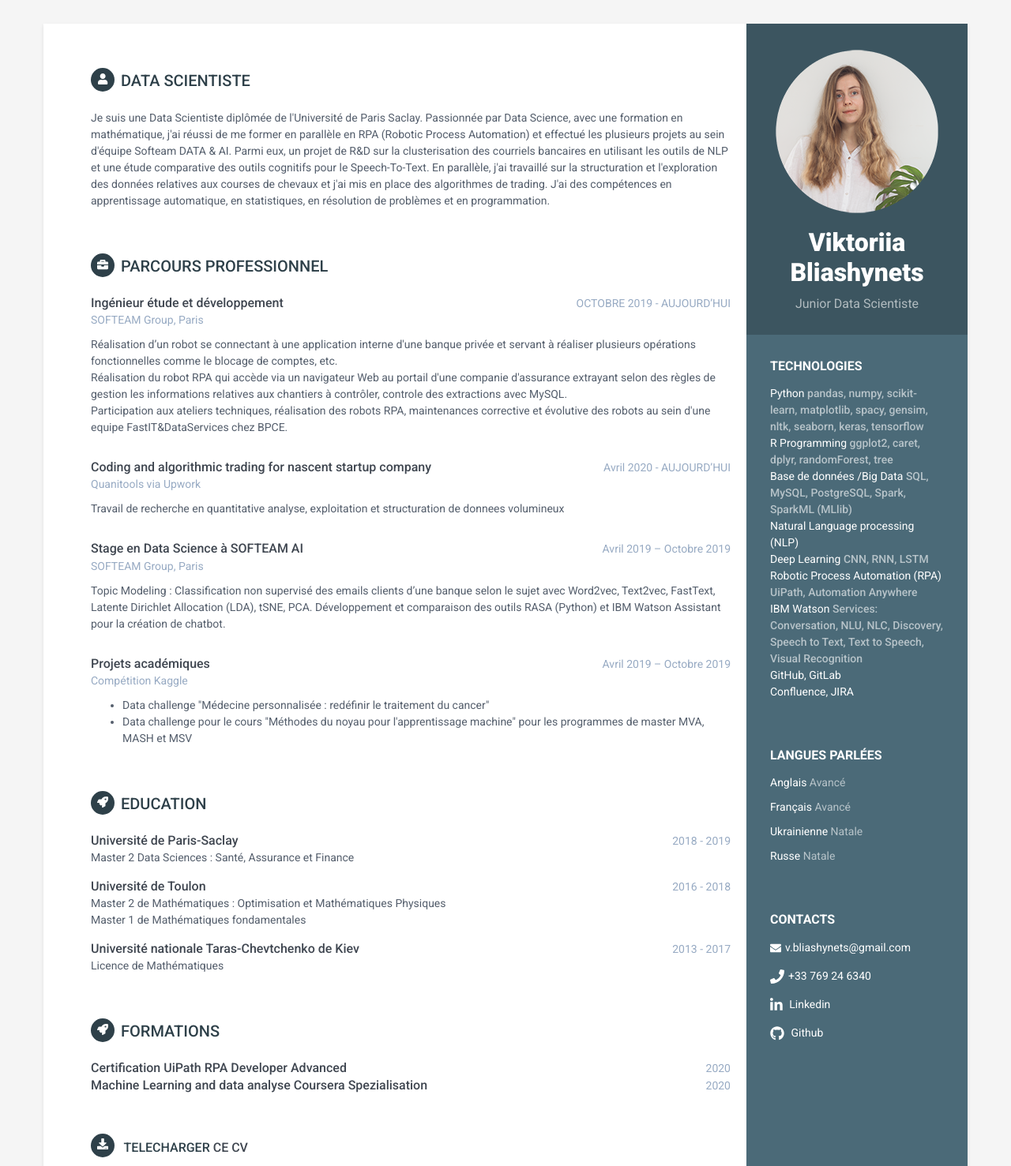
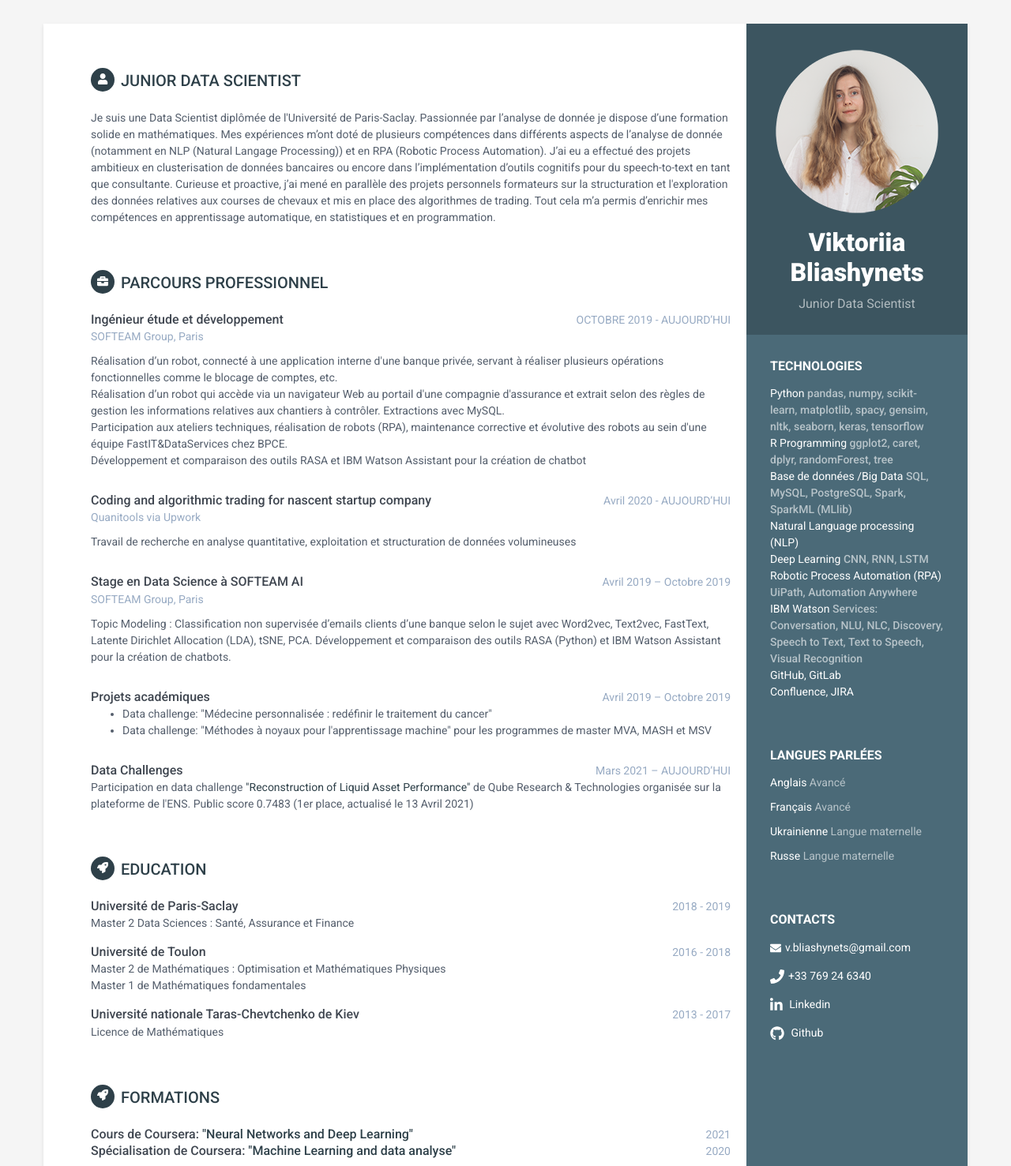
Before and after one commit to NikaChe/CV, a plain HTML site: page index.html in a window 1280 px wide. Shown: the top 1477 px of the page at 79% size. Drawn offline with Linux system fonts and the light colour scheme.

Commit message:
update cv

```diff
--- a/index.html
+++ b/index.html
@@ -26,7 +26,7 @@
             <div class="profile-container">
                 <img class="profile" src="assets/images/profile.png" alt="" />
                 <h1 class="name">Viktoriia Bliashynets</h1>
-                <h3 class="tagline">Junior Data Scientiste</h3>
+                <h3 class="tagline">Junior Data Scientist</h3>
             </div><!--//profile-container-->
             <div class="education-container container-block">
                 <h2 class="container-block-title">Technologies</h2>
@@ -90,13 +90,13 @@
                     <li>
                         <div class="row-opposite">
                             <span class="degree">Ukrainienne</span>
-                            <span class="lang-desc">Natale</span>
+                            <span class="lang-desc">Langue maternelle</span>
                         </div>
                     </li>
                     <li>
                         <div class="row-opposite">
                             <span class="degree">Russe</span>
-                            <span class="lang-desc">Natale</span>
+                            <span class="lang-desc">Langue maternelle</span>
                         </div>
                     </li>
                 </ul>
@@ -107,7 +107,6 @@
                 <ul class="list-unstyled contact-list">
                     <li class="email"><i class="fas fa-envelope"></i><a href="mailto: v.bliashynets@gmail.com">v.bliashynets@gmail.com</a></li>
                     <li class="phone"><i class="fas fa-phone"></i><a href="tel:+33769246340">+33 769 24 6340</a></li>
-                   <!-- <li class="telegram"><i class="fab fa-telegram-plane"></i></i><a href="https://t.me/darynabuzovska" target="_blank">darynabuzovska</a></li> -->
                     <li class="linkedin"><i class="fab fa-linkedin-in"></i><a href="https://www.linkedin.com/in/viktoria-bliashinets/" target="_blank">
                     Linkedin</a></li>
                     <li class="github"><i class="fab fa-github"></i><a href="https://github.com/NikaChe" target="_blank">
@@ -120,12 +119,13 @@
         <div class="main-wrapper">
 
             <section class="section summary-section">
-                <h2 class="section-title"><span class="icon-holder"><i class="fas fa-user"></i></span>DATA SCIENTISTE</h2>
+                <h2 class="section-title"><span class="icon-holder"><i class="fas fa-user"></i></span>JUNIOR DATA SCIENTIST</h2>
                 <div class="summary">
-                    <p>Je suis une Data Scientiste diplômée de l'Université de Paris Saclay.
-                        Passionnée par Data Science, avec une formation en mathématique, j'ai réussi de me former en parallèle en RPA (Robotic Process Automation) et effectué les plusieurs projets au sein d'équipe Softeam DATA & AI.
-                        Parmi eux, un projet de R&D sur la clusterisation des courriels bancaires en utilisant les outils de NLP et une étude comparative des outils cognitifs pour le Speech-To-Text.
-                        En parallèle, j'ai travaillé sur la structuration et l'exploration des données relatives aux courses de chevaux et j'ai mis en place des algorithmes de trading. J'ai des compétences en apprentissage automatique, en statistiques, en résolution de problèmes et en programmation.</p>
+                    <p>Je suis une Data Scientist diplômée de l'Université de Paris-Saclay. Passionnée par l’analyse de donnée je dispose d’une formation solide en mathématiques.
+                        Mes expériences m’ont doté de plusieurs compétences dans différents aspects de l’analyse de donnée (notamment en NLP (Natural Langage Processing)) et en RPA (Robotic Process Automation).
+                        J’ai eu a effectué des projets ambitieux en clusterisation de données bancaires ou encore dans l’implémentation d’outils cognitifs pour du speech-to-text en tant que consultante.
+                        Curieuse et proactive, j’ai mené en parallèle des projets personnels formateurs sur la structuration et l'exploration des données relatives aux courses de chevaux et mis en place des algorithmes de trading.
+                        Tout cela m’a permis d’enrichir mes compétences en apprentissage automatique, en statistiques et en programmation.</p>
                 </div><!--//summary-->
             </section><!--//section-->
 
@@ -142,9 +142,10 @@
                         <div class="company">SOFTEAM Group, Paris</div>
                     </div><!--//meta-->
                     <div class="details">
-                        <p>Réalisation d’un robot se connectant à une application interne d'une banque privée et servant à réaliser plusieurs opérations fonctionnelles comme le blocage de comptes, etc.
-                            <br>Réalisation du robot RPA qui accède via un navigateur Web au portail d'une companie d'assurance extrayant selon des règles de gestion les informations relatives aux chantiers à contrôler, controle des extractions avec MySQL.
-                            <br>Participation aux ateliers techniques, réalisation des robots RPA, maintenances corrective et évolutive des robots au sein d'une equipe FastIT&DataServices chez BPCE.
+                        <p>Réalisation d’un robot, connecté à une application interne d'une banque privée, servant à réaliser plusieurs opérations fonctionnelles comme le blocage de comptes, etc.
+                            <br>Réalisation d’un robot qui accède via un navigateur Web au portail d'une compagnie d'assurance et extrait selon des règles de gestion les informations relatives aux chantiers à contrôler. Extractions avec MySQL.
+                            <br>Participation aux ateliers techniques, réalisation de robots (RPA), maintenance corrective et évolutive des robots au sein d'une équipe FastIT&DataServices chez BPCE.
+                            <br>Développement et comparaison des outils RASA et IBM Watson Assistant pour la création de chatbot
   </p>
                     </div><!--//details-->
                 </div><!--//item-->
@@ -157,7 +158,7 @@
                         <div class="company">Quanitools via Upwork</div>
                     </div><!--//meta-->
                     <div class="details">
-                        <p>Travail de recherche en quantitative analyse, exploitation et structuration de donnees volumineux </p>
+                        <p>Travail de recherche en analyse quantitative, exploitation et structuration de données volumineuses</p>
                     </div><!--//details-->
                 </div><!--//item-->
 
@@ -170,7 +171,7 @@
                         <div class="company">SOFTEAM Group, Paris</div>
                     </div><!--//meta-->
                     <div class="details">
-                        <p>Topic Modeling : Classification non supervisé des emails clients d’une banque selon le sujet avec Word2vec, Text2vec, FastText, Latente Dirichlet Allocation (LDA), tSNE, PCA. Développement et comparaison des outils RASA (Python) et IBM Watson Assistant pour la création de chatbot.
+                        <p>Topic Modeling : Classification non supervisée d’emails clients d’une banque selon le sujet avec Word2vec, Text2vec, FastText, Latente Dirichlet Allocation (LDA), tSNE, PCA. Développement et comparaison des outils RASA (Python) et IBM Watson Assistant pour la création de chatbots.
 </p>
                     </div><!--//details-->
                 </div><!--//item-->
@@ -181,15 +182,30 @@
                             <h3 class="job-title">Projets académiques</h3>
                             <div class="time">Avril 2019 – Octobre 2019</div>
                         </div><!--//upper-row-->
-                        <div class="company">Compétition Kaggle</div>
+                        <!--<div class="company">Compétition Kaggle</div>-->
                     </div><!--//meta-->
                     <div class="details">
                         <ul>
-                            <li>Data challenge "Médecine personnalisée : redéfinir le traitement du cancer"</li>
-                            <li>Data challenge  pour le cours "Méthodes du noyau pour l'apprentissage machine" pour les programmes de master MVA, MASH et MSV</li>
+                            <li>Data challenge: "Médecine personnalisée : redéfinir le traitement du cancer"</li>
+                            <li>Data challenge: "Méthodes à noyaux pour l'apprentissage machine" pour les programmes de master MVA, MASH et MSV</li>
+
                         </ul>
                     </div><!--//details-->
                 </div><!--//item-->
+
+                <div class="item">
+                    <div class="meta">
+                        <div class="upper-row">
+                            <h3 class="job-title"> Data Challenges</h3>
+                            <div class="time">Mars 2021 – AUJOURD’HUI</div>
+                        </div><!--//upper-row-->
+                        <!--<div class="company">Compétition Kaggle</div>-->
+                    </div><!--//meta-->
+                    <div class="details">
+                    Participation en data challenge <a href="https://challengedata.ens.fr/participants/challenges/44/">"Reconstruction of Liquid Asset Performance"</a>  de Qube Research & Technologies organisée sur la plateforme de l'ENS. Public score 0.7483 (1er place, actualisé le 13 Avril 2021)
+                    </div><!--//details-->
+                </div><!--//item-->
+
 
             </section><!--//section-->
 
@@ -237,15 +253,15 @@
                 <div class="item">
                     <div class="meta">
                         <div class="upper-row">
-                            <h3 class="job-title">Certification UiPath RPA Developer Advanced</h3>
-                            <div class="time">2020</div>
+                            <h3 class="job-title">Cours de Coursera: <a href="https://www.coursera.org/learn/neural-networks-deep-learning">"Neural Networks and Deep Learning"</a></h3>
+                            <div class="time">2021</div>
                         </div><!--//upper-row-->
                  </div><!--//details-->
                   </div><!--//item-->
                 <div class="item">
                     <div class="meta">
                         <div class="upper-row">
-                            <h3 class="job-title">Machine Learning and data analyse Coursera Spezialisation </h3>
+                            <h3 class="job-title">Spécialisation de  Coursera: <a href="https://www.coursera.org/specializations/machine-learning-data-analysis">"Machine Learning and data analyse"</a>  </h3>
                             <div class="time">2020</div>
                         </div><!--//upper-row-->
                     </div><!--//meta-->
@@ -260,7 +276,7 @@
                 <span class="icon-holder">
                     <i class="fas fa-download"></i>
                 </span>
-                <a href="assets/printable-fr.pdf" target="_blank" download="cv_viktoriia_bliashynets">Telecharger</a> ce CV
+                <a href="assets/CV-Viktoriia Bliashynets-fr-v2.pdf" target="_blank" download="cv_viktoriia_bliashynets">Telecharger</a> ce CV
             </h3>
                 <p> </p>
             </section>
```
Also changed, not shown: assets/en.html (+16 -4 lines), 2 other files.
